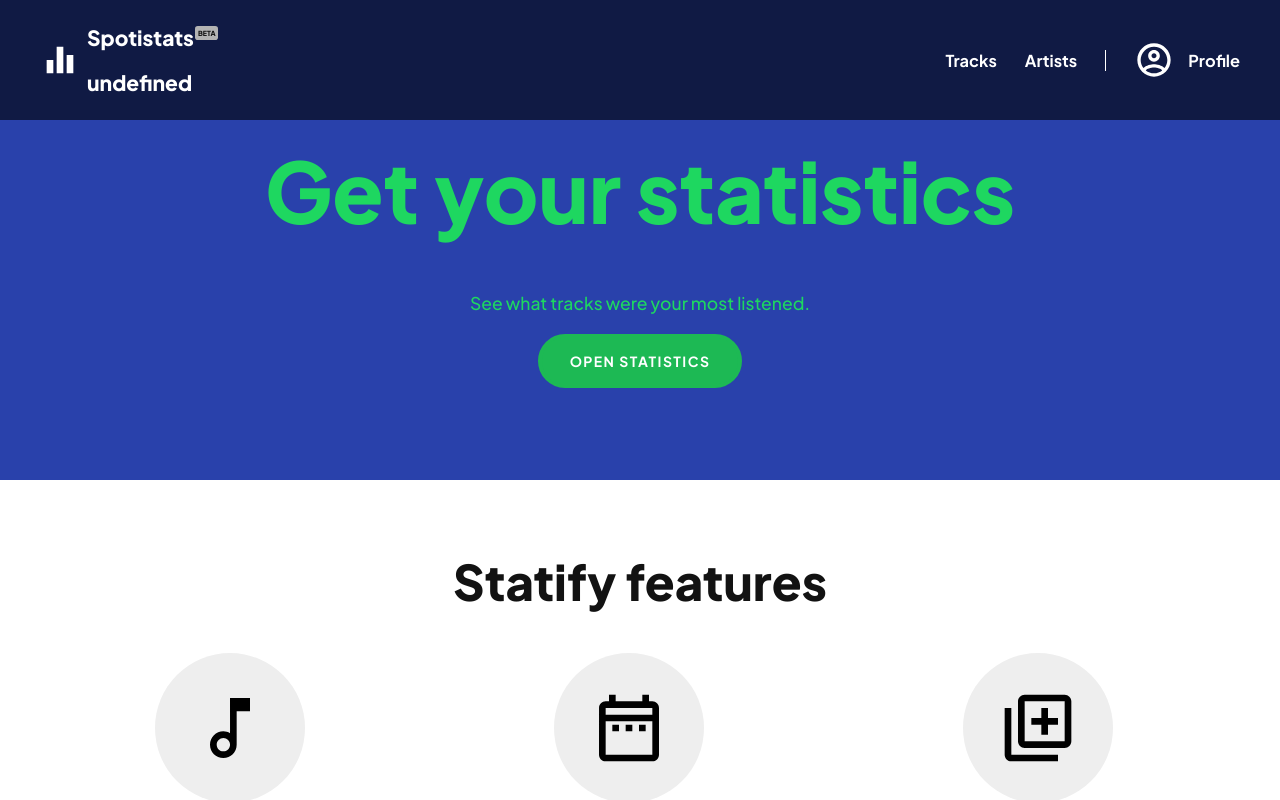
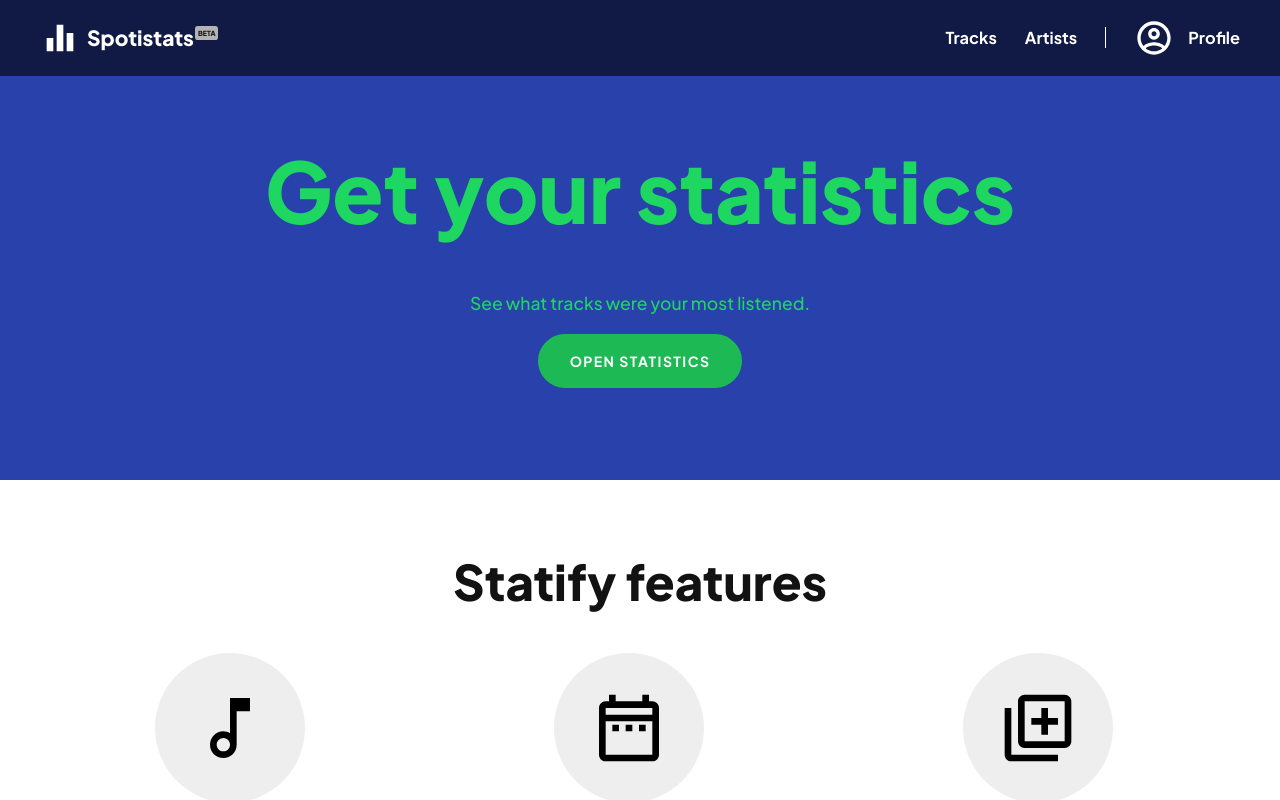
Before and after one commit to mislavjc/spotistats, a Next.js app: page / in a window 1280 px wide. Shown: the top 800 px of the page. Built offline with nearby package versions, Linux system fonts and the light colour scheme; no server answers; sample sign-in values are in the browser's storage.

Commit message:
potential fix for facebook pfps

```diff
--- a/next.config.js
+++ b/next.config.js
@@ -3,7 +3,7 @@ const withPWA = require('next-pwa');
 module.exports = withPWA({
   reactStrictMode: true,
   images: {
-    domains: ['i.scdn.co'],
+    domains: ['i.scdn.co', 'platform-lookaside.fbsbx.com'],
   },
   pwa: {
     dest: 'public',
--- a/src/components/Navbar.js
+++ b/src/components/Navbar.js
@@ -21,8 +21,6 @@ const Navbar = () => {
                 Spotistats<sup>beta</sup>
               </h1>
             </Link>
-            <p>{session && <h1>{session.user.picture}</h1>}</p>
-            <p>{session && <h1>{typeof(session.user.picture)}</h1>}</p>
           </div>
           <div className={styles.links}>
             <Link href="/top-tracks" passHref>
```
